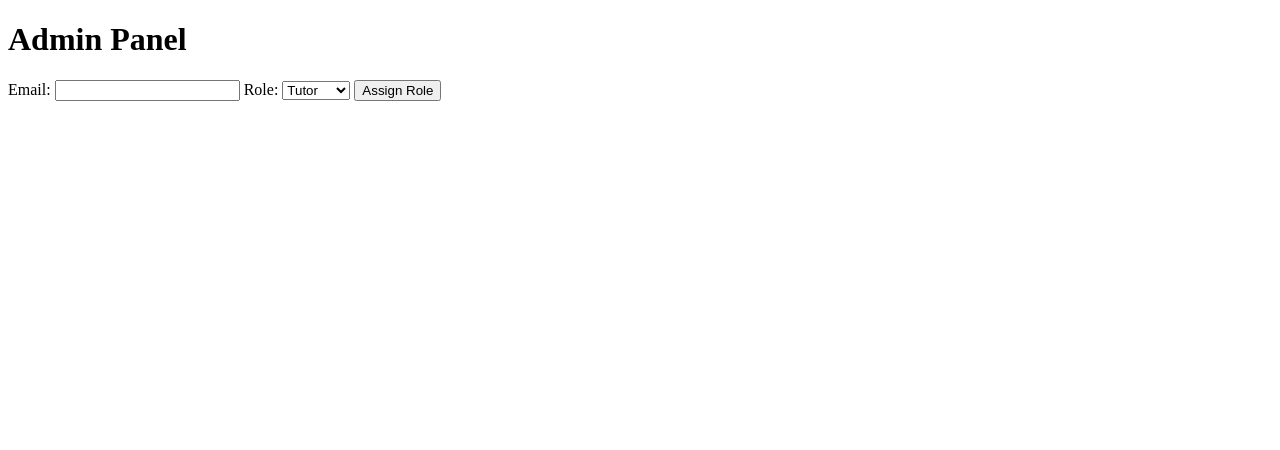
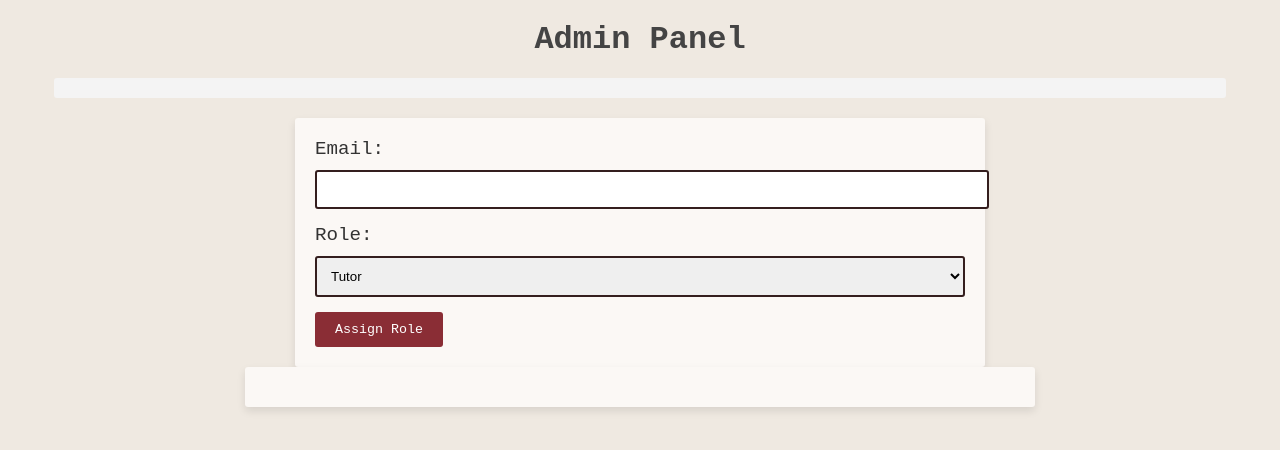
Before and after one commit to lilalin808/UHS-HW-Help, a plain HTML site: page admin.html in a window 1280 px wide. Drawn offline with Linux system fonts and the light colour scheme; no server answers.

Commit message:
Update admin.html

```diff
--- a/admin.html
+++ b/admin.html
@@ -5,6 +5,7 @@
     <meta name="viewport" content="width=device-width, initial-scale=1.0" />
     <title>Admin Page</title>
     <script type="module" src="admin.js"></script>
+    <link rel="stylesheet" href="styles/admin.css"/>
   </head>
   <body>
     <h1>Admin Panel</h1>
```
